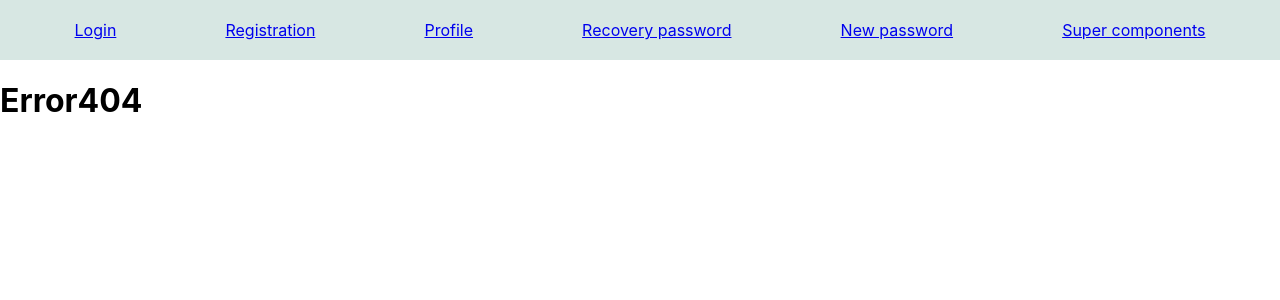
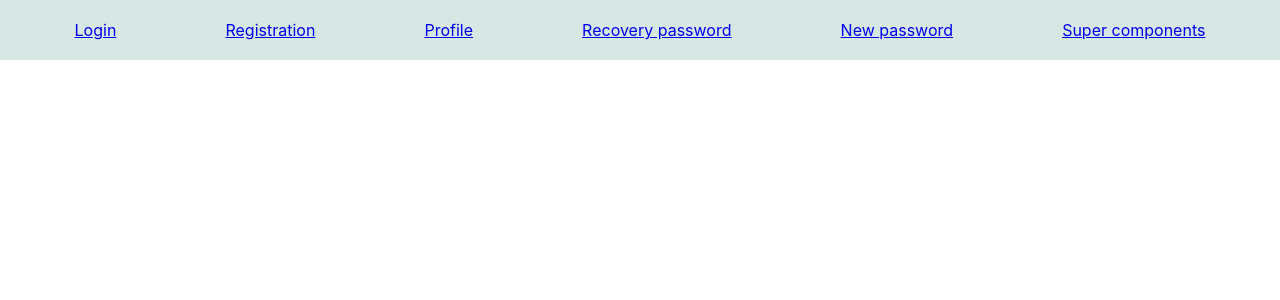
Before and after one commit to AntohaBr/Cards, a React (Create React App) app: page /404 in a window 1280 px wide. Shown: the top 300 px of the page. Built offline with nearby package versions, Linux system fonts and the light colour scheme.

Commit message:
fix: super Components1

```diff
--- a/src/app/App.tsx
+++ b/src/app/App.tsx
@@ -20,8 +20,8 @@ export const App = () => {
                     <Route path='/registration' element={<Registration/>}/>
                     <Route path='/profile' element={<Profile/>}/>
                     <Route path='/recoveryPassword' element={<RecoveryPassword/>}/>
-                    <Route path='/newPassword' element={<NewPassword/>}/>
-                    <Route path='/404' element={<Error404/>}/>
+                    {/*<Route path='/newPassword' element={<NewPassword/>}/>*/}
+                    {/*<Route path='/404' element={<Error404/>}/>*/}
                     <Route path='*' element={<Navigate to={'/404'}/>}/>
                     {/*<Route path='/superComponents' element={<SuperComponents/>}/>*/}
                 </Routes>
```
